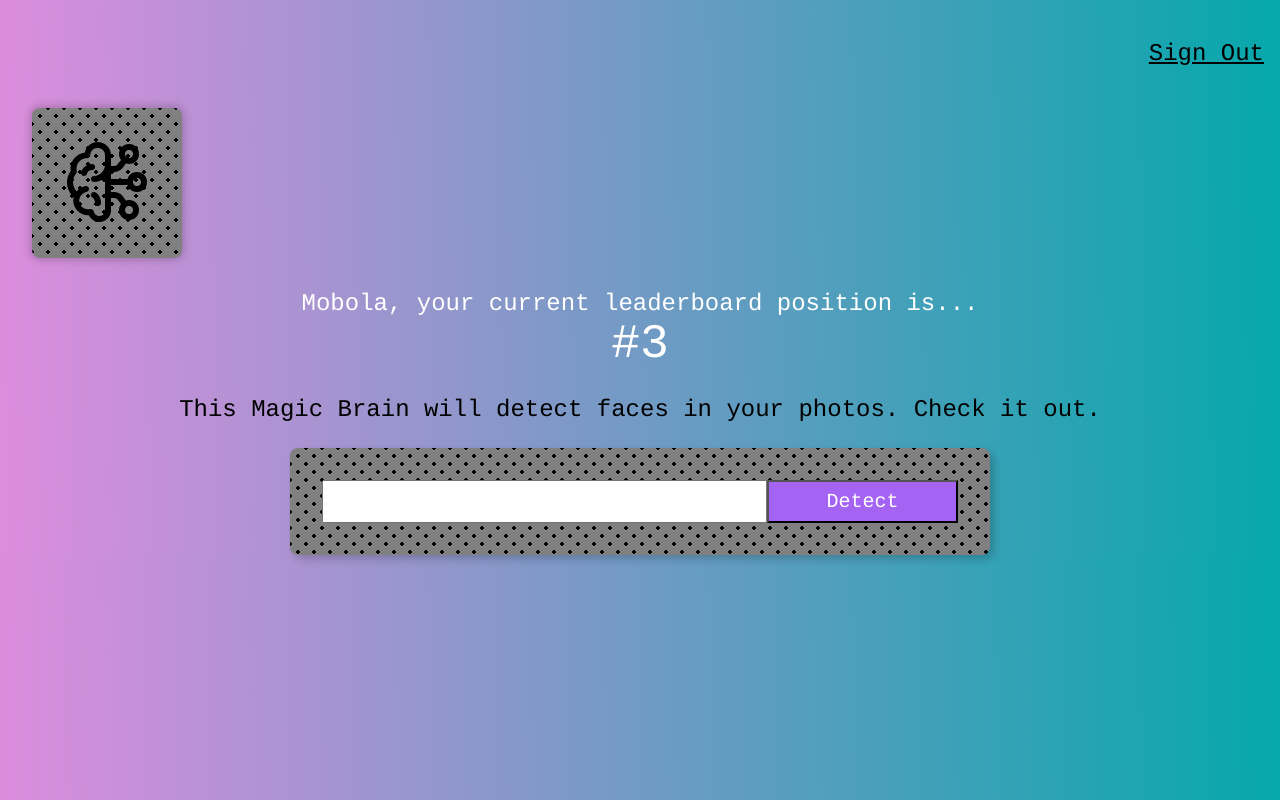
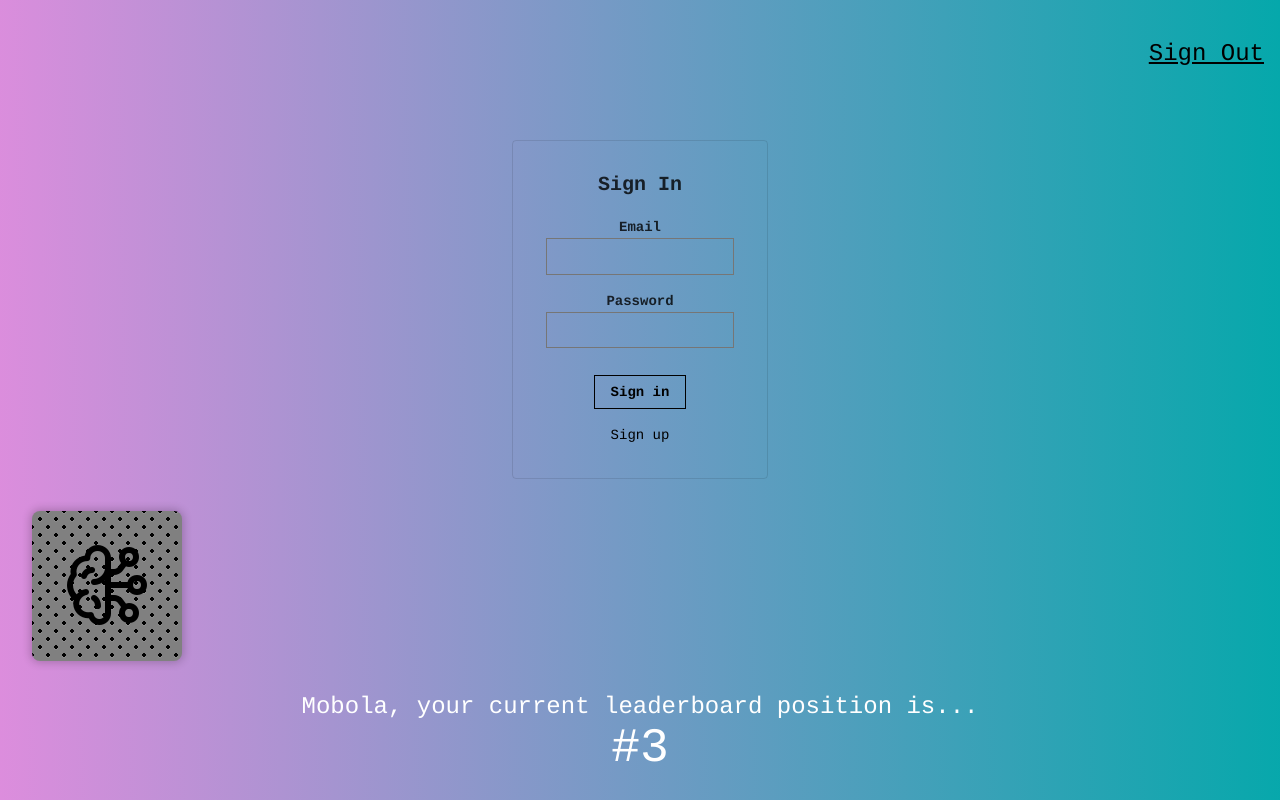
Before and after one commit to MMoronto/visage-id-cortex, a React (Create React App) app: page / in a window 1280 px wide. Shown: the top 800 px of the page. Built offline with nearby package versions, Linux system fonts and the light colour scheme; what clarifai would draw is missing.

Commit message:
clean up jsx elements. remove redundant elements

```diff
--- a/src/App.js
+++ b/src/App.js
@@ -74,6 +74,7 @@ class App extends Component {
           params={particlesOptions}
         />*/}
         <Navigation />
+        <Signin />
         <Logo />
         <Rank />
         <ImageLinkForm
--- a/src/components/Signin/Signin.js
+++ b/src/components/Signin/Signin.js
@@ -2,29 +2,29 @@ import React from 'react';
 
 const Signin = () => {
 	return (
-		<main class="pa4 black-80">
-		  <form class="measure center">
-		    <fieldset id="sign_up" class="ba b--transparent ph0 mh0">
-		      <legend class="f4 fw6 ph0 mh0">Sign In</legend>
-		      <div class="mt3">
-		        <label class="db fw6 lh-copy f6" for="email-address">Email</label>
-		        <input class="pa2 input-reset ba bg-transparent hover-bg-black hover-white w-100" type="email" name="email-address"  id="email-address" />
+		<article className="br2 ba dark-gray b--black-10 mv4 w-100 w-50-m w-25-l mw5 center">
+			<main className="pa4 black-80">
+			  <form className="measure">
+			    <fieldset id="sign_up" className="ba b--transparent ph0 mh0">
+			      <legend className="f4 fw6 ph0 mh0">Sign In</legend>
+			      <div className="mt3">
+			        <label className="db fw6 lh-copy f6" for="email-address">Email</label>
+			        <input className="pa2 input-reset ba bg-transparent hover-bg-black hover-white w-100" type="email" name="email-address"  id="email-address" />
 			      </div>
-		      <div class="mv3">
-		        <label class="db fw6 lh-copy f6" for="password">Password</label>
-		        <input class="b pa2 input-reset ba bg-transparent hover-bg-black hover-white w-100" type="password" name="password"  id="password" />
+			      <div className="mv3">
+			        <label className="db fw6 lh-copy f6" for="password">Password</label>
+			        <input className="b pa2 input-reset ba bg-transparent hover-bg-black hover-white w-100" type="password" name="password"  id="password" />
 			      </div>
-		      <label class="pa0 ma0 lh-copy f6 pointer"><input type="checkbox" /> Remember me</label>
 			    </fieldset>
-		    <div class="">
-		      <input class="b ph3 pv2 input-reset ba b--black bg-transparent grow pointer f6 dib" type="submit" value="Sign in" />
+			    <div className="">
+			      <input className="b ph3 pv2 input-reset ba b--black bg-transparent grow pointer f6 dib" type="submit" value="Sign in" />
 			    </div>
-		    <div class="lh-copy mt3">
-		      <a href="#0" class="f6 link dim black db">Sign up</a>
-		      <a href="#0" class="f6 link dim black db">Forgot your password?</a>
+			    <div className="lh-copy mt3">
+			      <a href="#0" className="f6 link dim black db">Sign up</a>
 			    </div>
 			  </form>
 			</main>
+		</article>
 	);
 }
 
```
Lines whose indentation alone changed are shown as unchanged.
